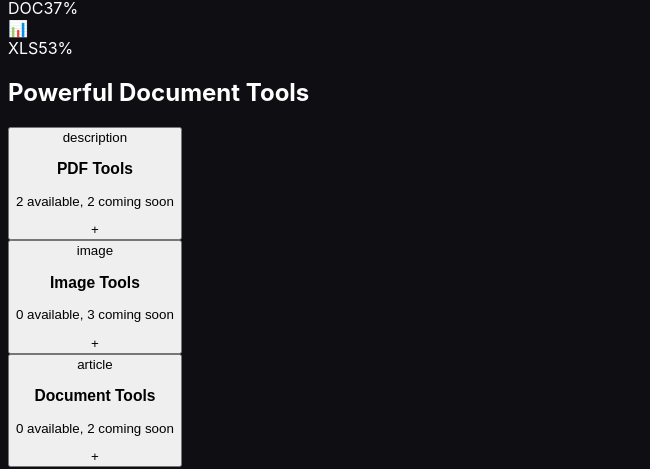
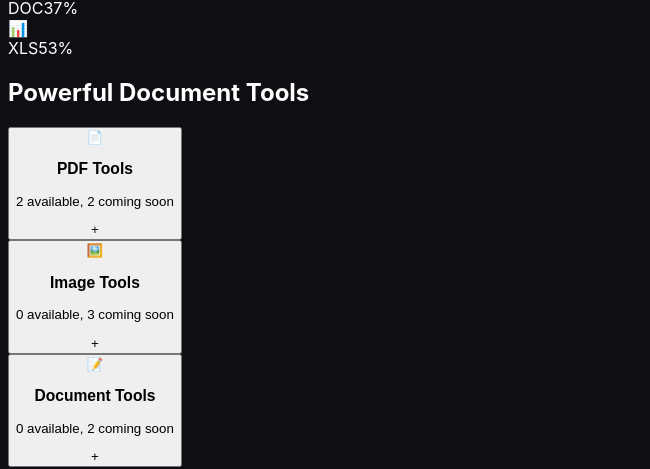
Before and after one commit to Swarnadeep17/docenclave, a React (Vite) app: page / in a window 1280 px wide. Shown: the part 1533-2002 px from the top of the page, without its empty margins (0-650 px from the left). Built offline with nearby package versions, Linux system fonts and the light colour scheme.

Commit message:
Update HomePage.jsx

```diff
--- a/src/pages/HomePage.jsx
+++ b/src/pages/HomePage.jsx
@@ -1,4 +1,3 @@
-// src/pages/HomePage.jsx
 import React, { useState } from 'react';
 import HeroSection from '../components/home/HeroSection';
 import USPFeatures from '../components/home/USPFeatures';
@@ -10,12 +9,11 @@ import CTASection from '../components/home/CTASection';
 const HomePage = () => {
   const [expandedCategory, setExpandedCategory] = useState(null);
 
-  // Mock tool data - will be replaced with GitHub API integration
   const toolCategories = [
     {
       id: 'pdf',
       name: 'PDF Tools',
-      icon: 'description',
+      icon: '📄',
       tools: [
         { name: 'Merge PDF', status: 'live', usage: 12489 },
         { name: 'Split PDF', status: 'live', usage: 8923 },
@@ -26,7 +24,7 @@ const HomePage = () => {
     {
       id: 'image',
       name: 'Image Tools',
-      icon: 'image',
+      icon: '🖼️',
       tools: [
         { name: 'Resize Image', status: 'soon' },
         { name: 'Convert Format', status: 'soon' },
@@ -36,7 +34,7 @@ const HomePage = () => {
     {
       id: 'document',
       name: 'Document Tools',
-      icon: 'article',
+      icon: '📝',
       tools: [
         { name: 'Text Extract', status: 'soon' },
         { name: 'Format Convert', status: 'soon' },
@@ -45,7 +43,7 @@ const HomePage = () => {
   ];
 
   return (
-    <div className="space-y-16 md:space-y-24">
+    <div className="space-y-16 md:space-y-24 pt-16">
       <HeroSection />
       <USPFeatures />
       <StatsSection />
```
